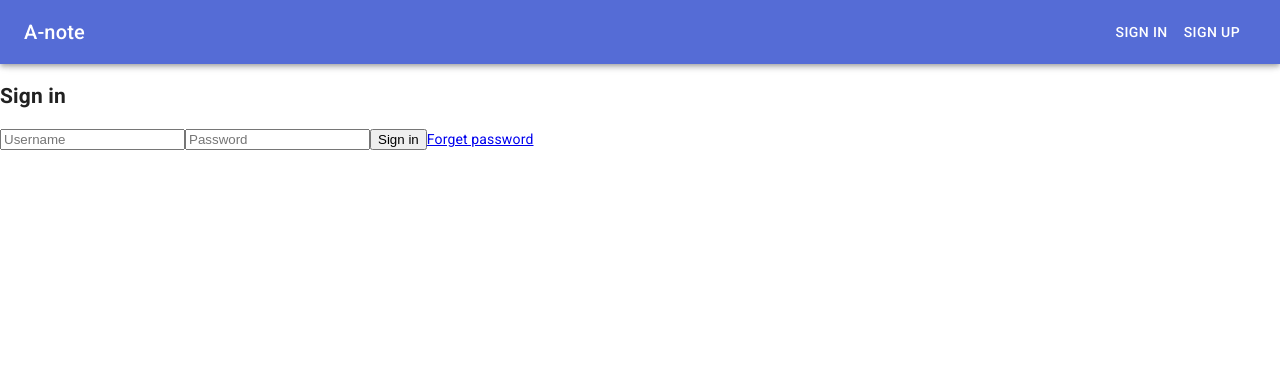
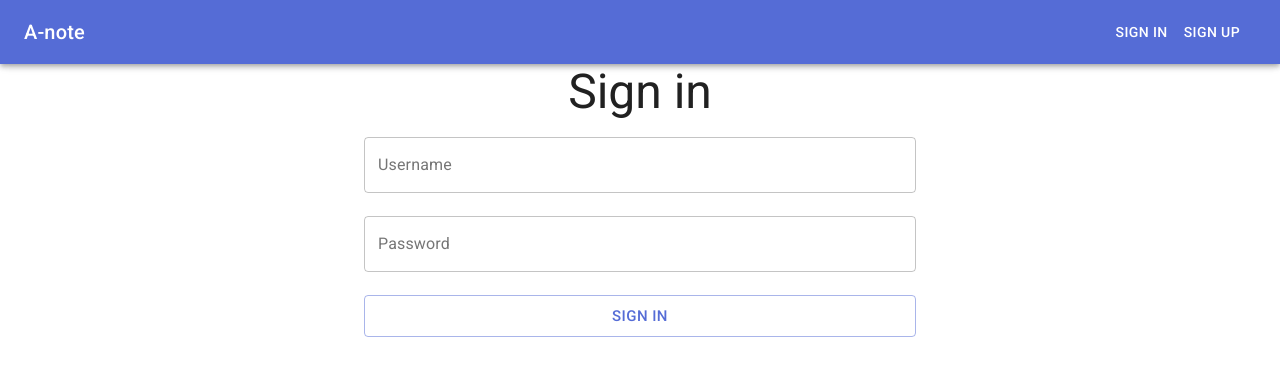
Before and after one commit to kelvinsanchez15/a-note, a Next.js app: page /login in a window 1280 px wide. Shown: the top 376 px of the page. Built offline with nearby package versions, Linux system fonts and the light colour scheme; no server answers.

Commit message:
update login page

```diff
--- a/package.json
+++ b/package.json
@@ -9,6 +9,7 @@
   },
   "dependencies": {
     "@material-ui/core": "^4.11.0",
+    "@material-ui/lab": "^4.0.0-alpha.56",
     "bcrypt": "^5.0.0",
     "clsx": "^1.1.1",
     "cookie": "^0.4.1",
--- a/pages/login.js
+++ b/pages/login.js
@@ -1,8 +1,21 @@
 import React, { useState, useEffect } from 'react';
 import Head from 'next/head';
-import Link from 'next/link';
 import { useRouter } from 'next/router';
 import useUser from 'src/utils/useUser';
+import { useFormik } from 'formik';
+import * as Yup from 'yup';
+import { Container, TextField, Typography, Button } from '@material-ui/core';
+import Alert from '@material-ui/lab/Alert';
+
+const initialValues = {
+  username: '',
+  password: '',
+};
+
+const validationSchema = Yup.object({
+  username: Yup.string().required('Required'),
+  password: Yup.string().required('Required'),
+});
 
 export default function LoginPage() {
   const router = useRouter();
@@ -13,57 +26,87 @@ export default function LoginPage() {
     if (user) router.push('/profile');
   }, [router, user]);
 
-  async function onSubmit(e) {
-    e.preventDefault();
-    const body = {
-      username: e.currentTarget.username.value,
-      password: e.currentTarget.password.value,
-    };
-
+  async function onSubmit(values, onSubmitProps) {
     const res = await fetch('/api/users/login', {
       method: 'POST',
       headers: { 'Content-Type': 'application/json' },
-      body: JSON.stringify(body),
+      body: JSON.stringify({
+        username: values.username,
+        password: values.password,
+      }),
     });
 
     if (res.status === 200) {
       const userObj = await res.json();
-
+      onSubmitProps.resetForm();
       mutate(userObj);
     } else {
       setErrorMsg('Incorrect username or password. Try again!');
     }
   }
 
+  const formik = useFormik({
+    initialValues,
+    onSubmit,
+    validationSchema,
+  });
+
+  const { errors, touched, handleSubmit, getFieldProps } = formik;
+
   return (
     <>
       <Head>
         <title>Sign in</title>
       </Head>
-      <h2>Sign in</h2>
-      <form onSubmit={onSubmit}>
-        {errorMsg ? <p style={{ color: 'red' }}>{errorMsg}</p> : null}
-        <label htmlFor="name">
-          <input
+
+      <Container maxWidth="sm">
+        {errorMsg ? <Alert severity="error">{errorMsg}</Alert> : null}
+
+        <Typography component="h2" variant="h3" align="center" gutterBottom>
+          Sign in
+        </Typography>
+
+        <form onSubmit={handleSubmit}>
+          <TextField
+            fullWidth
             id="username"
-            type="name"
             name="username"
-            placeholder="Username"
+            label="Username"
+            autoComplete="username"
+            variant="outlined"
+            color="primary"
+            {...getFieldProps('username')}
+            error={errors.username && Boolean(touched.username)}
+            helperText={
+              touched.username && errors.username ? errors.username : ' '
+            }
           />
-        </label>
-        <label htmlFor="password">
-          <input
+          <TextField
+            fullWidth
             id="password"
+            name="password"
+            label="Password"
+            autoComplete="current-password"
             type="password"
-            name="password"
-            placeholder="Password"
+            variant="outlined"
+            color="primary"
+            {...getFieldProps('password')}
+            error={errors.password && Boolean(touched.password)}
+            helperText={
+              touched.password && errors.password ? errors.password : ' '
+            }
           />
-        </label>
-        <button type="submit">Sign in</button>
-        <Link href="/forget-password">
-          <a>Forget password</a>
-        </Link>
-      </form>
+          <Button
+            fullWidth
+            type="submit"
+            variant="outlined"
+            color="primary"
+            size="large"
+          >
+            Sign in
+          </Button>
+        </form>
+      </Container>
     </>
   );
 }
--- a/src/utils/fetcher.js
+++ b/src/utils/fetcher.js
@@ -1,3 +1,5 @@
-export default function fetcher(url) {
-  return fetch(url).then((r) => r.json());
+export default async function fetcher(url) {
+  const response = await fetch(url);
+  if (!response.ok) throw new Error(response.statusText);
+  return await response.json();
 }
```
Also changed, not shown: 1 other file (tests, documents, lock files or other folders).
